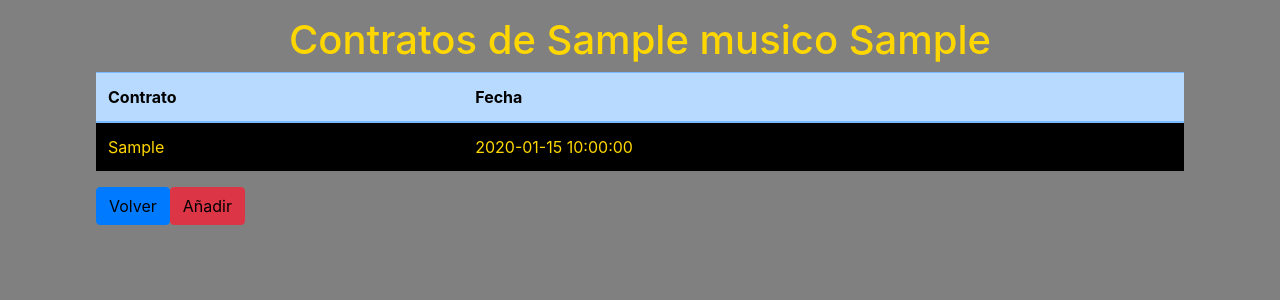
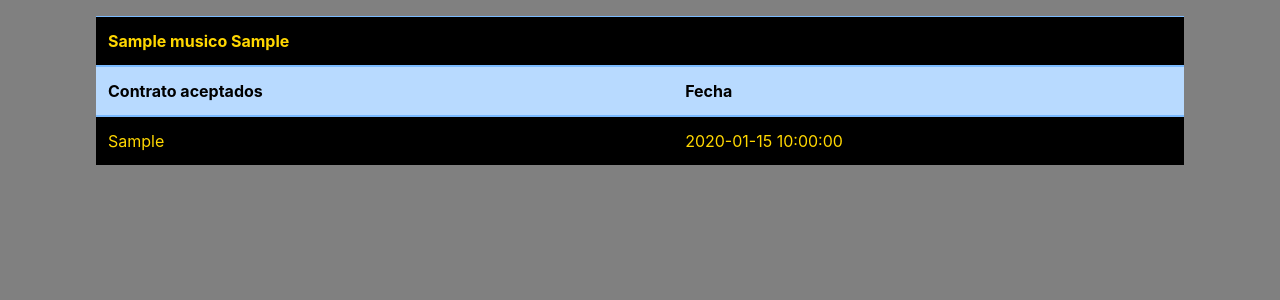
Before and after one commit to DavidSobri/final, a PHP site: page /menu_usuario.php?id=1 in a window 1280 px wide. Shown: the part 88-388 px from the top of the page. Run offline with PHP 8.4, Linux system fonts and the light colour scheme; tables that the repository leaves empty or names only in its code hold one stand-in row (values such as "Sample post").

Commit message:
menu de usuario terminado

```diff
--- a/contratos2.php
+++ b/contratos2.php
@@ -21,7 +21,7 @@ $fila2 = $resultado2->fetch_assoc();
     <link rel="stylesheet" href="css/bootstrap.min.css">
     <link rel="stylesheet" href="estiloregistrar.css">
     <link rel="stylesheet" href="estilos.css">
-    <link rel="shortcut icon" href="images/icono.png">
+    <link rel="shortcut icon" href="images/logo.jpg">
 
     <title>Agrupación Santa Maria Magdalena</title>
 
--- a/menu_usuario.php
+++ b/menu_usuario.php
@@ -36,7 +36,7 @@ $fila = $resultado->fetch_assoc();
 
 		<nav class="navbar navbar-expand-lg navbar black ">
 			<img src="images/logo.jpg" alt="grande" style="width: 50px;" class="align-self-left">
-			<h1><a class="nav-link" href="panel_de_control.php">Agrupación Santa Maria Magdalena</h1></a>
+			<h1><a class="nav-link" href="menu_usuario.php?id=<?php echo $id ?>">Agrupación Santa Maria Magdalena</h1></a>
 			<button class="navbar-toggler" type="button" data-toggle="collapse" data-target="#navbarSupportedContent"
 				aria-controls="navbarSupportedContent" aria-expanded="false" aria-label="Toggle navigation">
 				<span class="navbar-toggler-icon"></span>
@@ -61,21 +61,18 @@ $fila = $resultado->fetch_assoc();
 </head>
 
 <body>
-	<div class="d-flex flex-column ">
-		<h1
-			class="align-self-center align-self-xl-center align-self-lg-center align-self-md-center align-self-sm-center">
-			Contratos de
-			<?php echo $fila['nombre']; ?>
-			<?php echo $fila['apellido']; ?>
-		</h1>
-	</div>
 	<div class="d-flex justify-content-center justify-content-sm-center justify-content-md-center justify-content-lg-center justify-content-xl-center"
 		style="width:100%">
 		<div class="tabla alig-items-center " style="width:85%; margin: auto;">
 			<table id="tabla" class="table table-primary " style="width:100%">
 				<thead>
+					<tr class="table-black">
+						<th><?php echo $fila['nombre'], "  " ,$fila['apellido']; ?></th>
+						<th></th>
+					</tr>
+
 					<tr class="table-primary">
-						<th>Contrato</th>
+						<th>Contrato aceptados</th>
 						<th>Fecha</th>
 					</tr>
 				</thead>
@@ -98,11 +95,6 @@ $fila = $resultado->fetch_assoc();
 					?>
 				</tbody>
 			</table>
-			<?php
-			echo "<a class='btn btn-primary' href='panel_de_control.php'>Volver</a>";
-			echo "<a class='btn btn-danger' href='añadir_sesion.php?id=$id'>Añadir</a>";
-
-			?>
 		</div>
 	</div>
 
```
